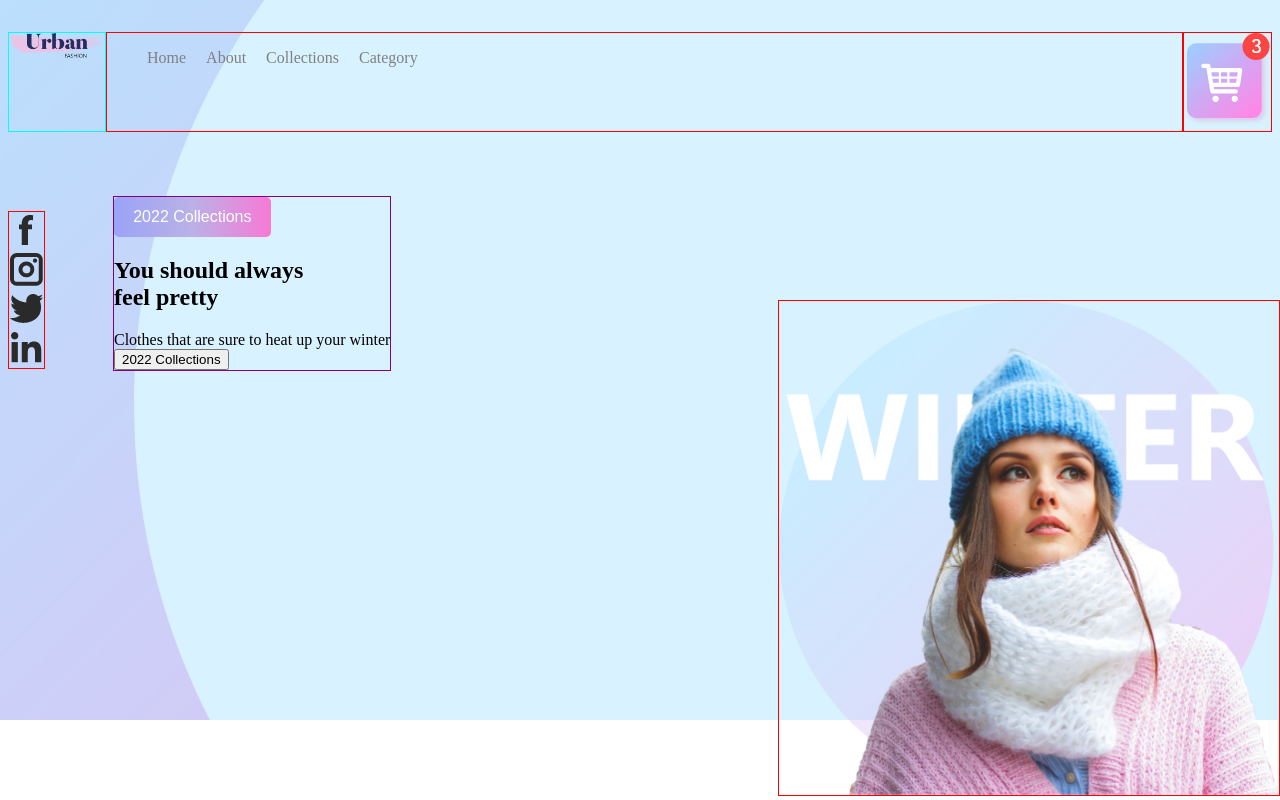
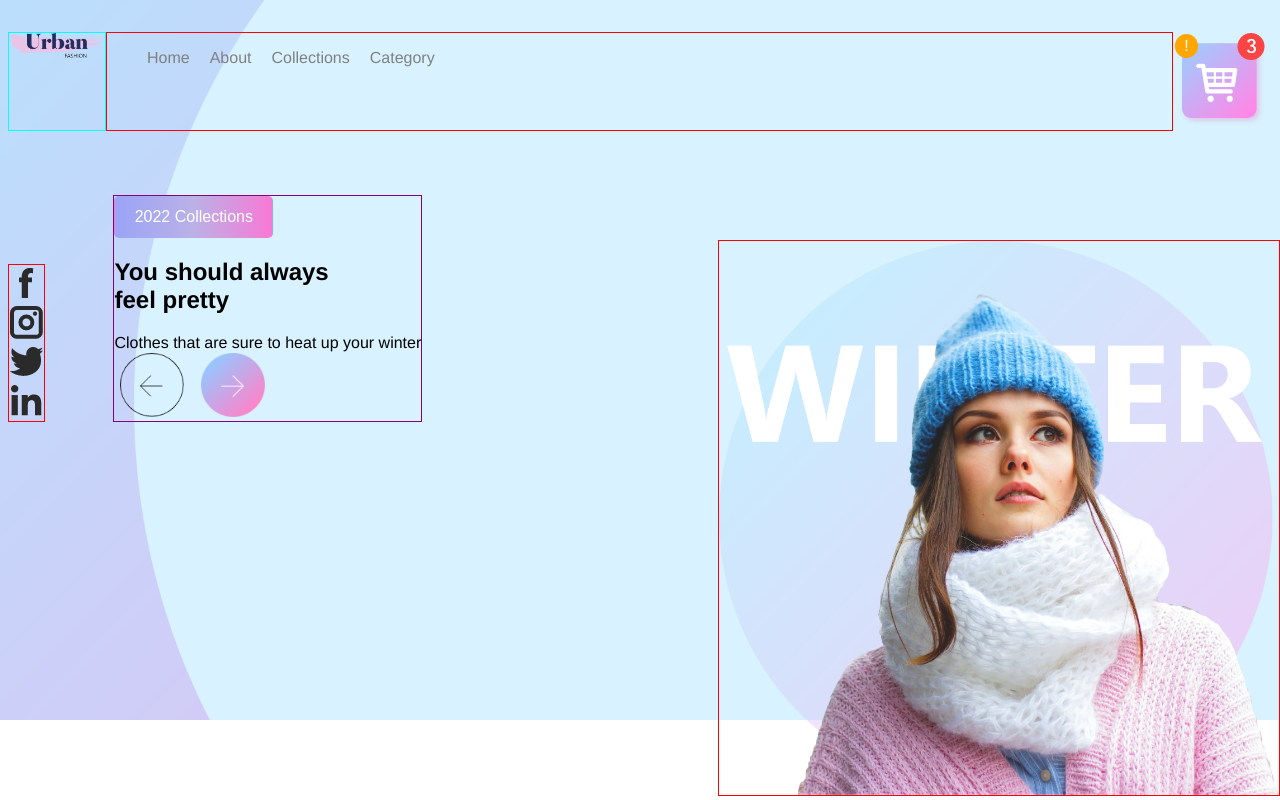
Before and after one commit to RomanPopyk/UrbanFashionWebsite, a plain HTML site: page index.html in a window 1280 px wide. Drawn offline with Linux system fonts and the light colour scheme.

Commit message:
developing urban website

```diff
--- a/index.html
+++ b/index.html
@@ -29,7 +29,8 @@
             </ul>
         </nav>
         <div class="shopping-cart">
-            <img src="files/cart.png" alt="Shopping cart">
+            <button class="shopping-cart" onclick="location.href='page2.html'"><img src="files/cart.png" alt="Shopping cart"></button>
+            <span class="notification">!</span>
         </div>
     </header>
     <aside>
@@ -56,7 +57,8 @@
         <div class="main-image-container">
             <img src="files/img.png" alt="Woman wearing winter urban clothing">
         </div>
-        <input type="button" class="back" value="2022 Collections" onclick="location.href='page1.html'">
+        <button class="arrow-button" onclick="location.href='page1.html'"><img src="files/back-arrow.png" alt="Go back"></button>
+        <button class="arrow-button" onclick="location.href='page2.html'"><img src="files/next-arrow.png" alt="Go forward"></button>
     </main>
     <footer>
 
--- a/style.css
+++ b/style.css
@@ -2,6 +2,7 @@ body {
     background-image: url(files/background.png);
     background-repeat: no-repeat;
     background-size: cover;
+    font-family: Helvetica, sans-serif;
     margin: 0;
     padding: 2rem 0.5rem;
 }
@@ -9,6 +10,8 @@ header {
     display: flex;
     flex-direction: row;
     list-style-type: none;
+    position: relative;
+    z-index: 100;
 }
 /* containers in the header */
 .logo-image {
@@ -17,8 +20,9 @@ header {
     /* flex: 30%; */
 }
 nav {
-    flex: 60%;
+    flex: 60%; /* is this correct? */
     border: 1px red solid;
+    position: relative;
 }
 nav ul {
     display: flex;
@@ -27,11 +31,18 @@ nav ul {
     list-style-type: none;
 }
 .shopping-cart {
+    border: 1px red solid;
     position: relative;
-    bottom: 0;
-    right: 0;
-    border: 1px red solid;
 }
+.shopping-cart .notification {
+    position: absolute;
+    top: 0.1rem;
+    left: 0.1rem;
+    padding: 0.2rem 0.6rem;
+    border-radius: 50%;
+    background-color: rgb(255, 166, 0);
+    color: white;
+  }
 /* aside + main */
 aside {
     display: inline-block;
@@ -61,26 +72,37 @@ li {
     width: 6rem;
 }
 .main-image-container {
-    position: fixed;
+    position: absolute;
     bottom: 0;
     right: 0;
+    z-index: 3;
 }
 .main-image-container img {
-    height: 30%;
-    width: 500px;
+    width: 35rem;
     border: 1px red solid;
+    overflow: hidden;
 }
 /* Buttons */
 .button-collections {
     color:white;
     background-image: linear-gradient(to right, #9BA3F7, #BAB1E7, #F879D5);
     cursor: pointer;
-    border: none;
+    border: 1px transparent solid;
     border-radius: 5px;
     padding: 0.7rem 1.2rem;
     font-size: 1rem;
+    transition: all .2s ease-in-out;
 }
-.button-collections:hover {
-    background: white;
-    opacity: 0.1;
+.button-collections:hover, .arrow-button:hover, .shopping-cart:hover{
+    transform: scale(.95);
 }
+.arrow-button, .shopping-cart {
+    border: none;
+    background-color: transparent;
+    cursor: pointer;
+    overflow: hidden;
+    transition: all .2s ease-in-out;
+}
+.arrow-button img{
+    width: 4rem;
+}
```
